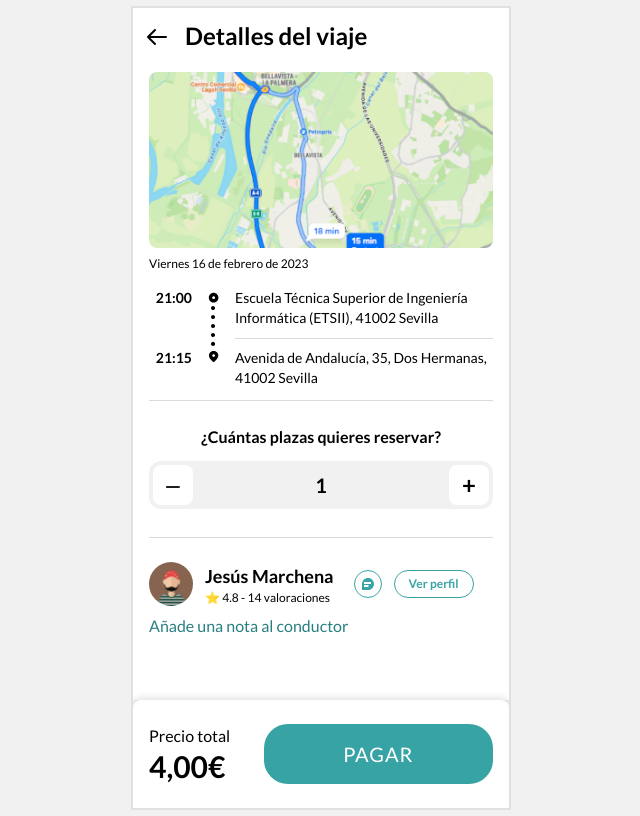
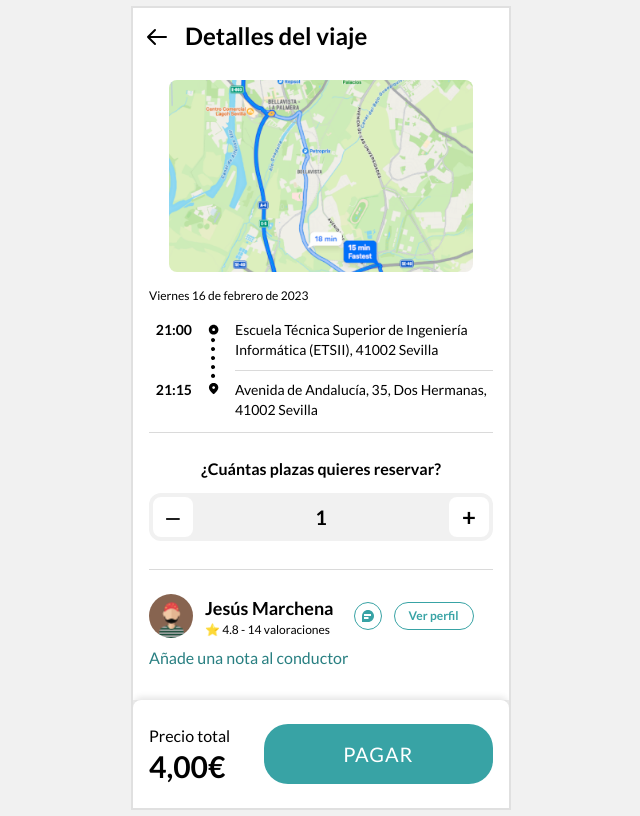
Before and after one commit to ISPP-Grupo5/BugaLink, a Next.js app in the folder bugalink-frontend/: page /ride/V1StGXR8_Z5jdHi6B-myT/detailsTwo in a window 1280 px wide. Shown: the whole page, without its empty margins (319-959 px from the left). Built offline with nearby package versions, Linux system fonts and the light colour scheme.

Commit message:
fix: minor changes
The width of the button has been changed to be the same as other views.

The gap in the view is now less, but I added the map preview as well here, that I also turned into a component.

```diff
--- /dev/null
+++ b/bugalink-frontend/components/MapPreview/index.tsx
@@ -0,0 +1,14 @@
+import Link from "next/link";
+
+export default function MapPreview() {
+    return (
+        <Link href="/ride/V1StGXR8_Z5jdHi6B-myT/map">
+          <div className="flex flex-row items-center justify-between px-5 py-2">
+            <img
+              src="/assets/mocks/map.png"
+              className="w-full h-48 object-cover rounded-lg"
+            />
+          </div>
+        </Link>
+    );
+}
--- a/bugalink-frontend/pages/request/[id]/accept.tsx
+++ b/bugalink-frontend/pages/request/[id]/accept.tsx
@@ -1,6 +1,8 @@
+import Link from 'next/link';
 import { BackButtonText } from '../../../components/buttons/Back';
 import CTAButton from '../../../components/buttons/CTA';
 import AnimatedLayout from '../../../components/layouts/animated';
+import MapPreview from '../../../components/MapPreview';
 import ProfileHeader from '../../../components/ProfileHeader';
 import TripDetails from '../../../components/TripDetails';
 
@@ -27,10 +29,14 @@ export default function AcceptRequest() {
             usuarios de la aplicación.
           </p>
         </div>
+
         {/* Details */}
-        <div className="py-2 mt-36">
+        <div className="py-2 mt-4">
+          <hr className="mt-3 mb-3 w-full text-border-color" />
           <p className="font-lato font-bold text-xl">Detalles del viaje</p>
         </div>
+        {/* Map preview */}
+        <MapPreview />
         <TripDetails
           date="Cada viernes a partir del 16 de febrero de 2023"
           originHour="21:00"
@@ -47,7 +53,7 @@ export default function AcceptRequest() {
             No puedo llevar a este pasajero
           </p>
         </div>
-        <CTAButton className="w-4/5" text={'ACEPTAR'} />
+        <CTAButton className="w-11/12" text={'ACEPTAR'} />
       </div>
     </AnimatedLayout>
   );
--- a/bugalink-frontend/pages/ride/[id]/detailsOne.tsx
+++ b/bugalink-frontend/pages/ride/[id]/detailsOne.tsx
@@ -4,6 +4,7 @@ import SourcePin from '/public/assets/source-pin.svg';
 import TargetPin from '/public/assets/map-mark.svg';
 import CTAButton from '../../../components/buttons/CTA';
 import ProfileHeader from '../../../components/ProfileHeader';
+import MapPreview from '../../../components/MapPreview';
 
 export default function DetailsOne() {
   return (
@@ -38,14 +39,7 @@ export default function DetailsOne() {
           </div>
         </div>
         {/* Map preview */}
-        <Link href="/ride/V1StGXR8_Z5jdHi6B-myT/map">
-          <div className="flex flex-row items-center justify-between px-5 py-2">
-            <img
-              src="/assets/mocks/map.png"
-              className="w-full h-48 object-cover rounded-lg"
-            />
-          </div>
-        </Link>
+        <MapPreview />
         {/* Details */}
         <div className="px-5 py-2">
           <p className="text-xs font-normal">Fecha y hora</p>
--- a/bugalink-frontend/pages/ride/[id]/detailsTwo.tsx
+++ b/bugalink-frontend/pages/ride/[id]/detailsTwo.tsx
@@ -6,6 +6,7 @@ import PlusMinusCounter from '../../../components/buttons/PlusMinusCounter';
 import { useState } from 'react';
 import ProfileHeader from '../../../components/ProfileHeader';
 import TripDetails from '../../../components/TripDetails';
+import MapPreview from '../../../components/MapPreview';
 
 const MIN_RESERVED_SEATS = 1;
 const MAX_RESERVED_SEATS = 8; // TODO: Get max free seats the driver offers from the backend
@@ -18,12 +19,7 @@ export default function DetailsTwo() {
       <BackButtonText text="Detalles del viaje" />
       <div className="flex flex-col px-4 pb-4 pt-2 h-full overflow-y-scroll bg-white">
         {/* Map preview */}
-        <Link href="/ride/V1StGXR8_Z5jdHi6B-myT/map">
-          <img
-            src="/assets/mocks/map.png"
-            className="w-full max-h-44 flex object-cover rounded-lg"
-          />
-        </Link>
+        <MapPreview />
         {/* Details */}
         <TripDetails
           date="Viernes 16 de febrero de 2023"
```
